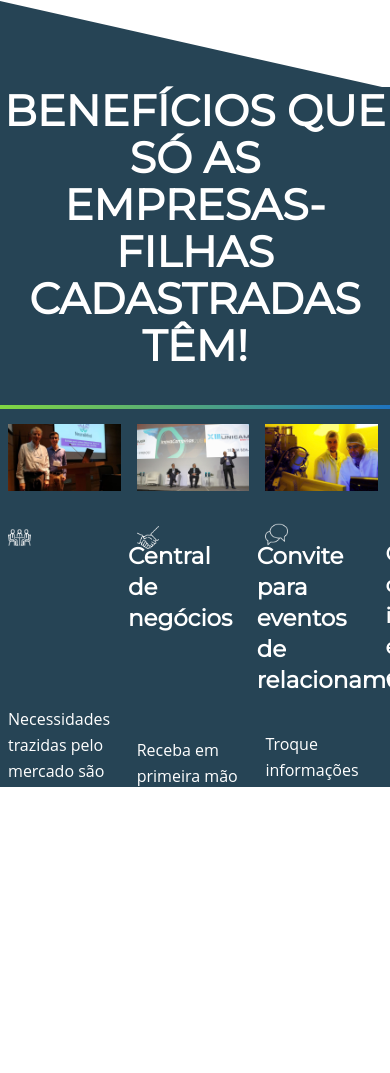
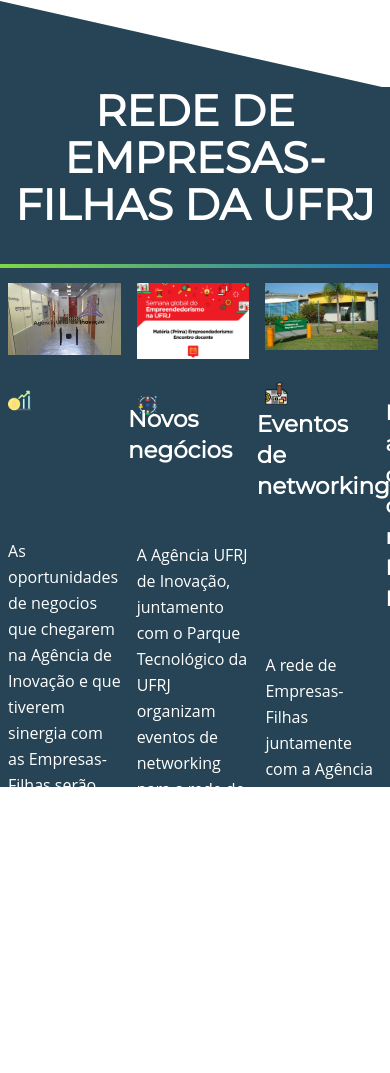
Before and after one commit to angelis-reis/empresas-filhas-ufrj, a plain HTML site: page index.html in a window 390 px wide. Shown: the part 989-2062 px from the top of the page. Drawn offline with Linux system fonts and the light colour scheme.

Commit message:
site Ready, not mobile

```diff
--- a/index.html
+++ b/index.html
@@ -71,56 +71,50 @@ static clone -->
 	</div>
 
 	<section id="beneficios">
-		<h2 id="beneficios-titulo"> <strong>BENEFÍCIOS QUE SÓ AS EMPRESAS-FILHAS
-				<br>CADASTRADAS TÊM! </strong></h2>
+		<h2 id="beneficios-titulo"> <strong>REDE DE EMPRESAS-FILHAS DA UFRJ</strong></h2>
 		<div class="separador">
 		</div>
 
 
 
 		<figure class="column">
-			<img src="images/picture1.jpg" alt="Dois homens em pé na frente de uma
-						apresentação da NeuralMind">
+			<img src="images/agencia-sede.jpg" alt="Escritório da Agência UFRJ de Inovação">
 			<div class="icon-text">
 				<div class="icon">
-					<img src="images/meeting.png">
+					<img src="images/bussiness.png">
 				</div>
-				<h4>Central de negócios</h4>
+				<h4>Novos negócios</h4>
 			</div>
 			<div id="text1">
-				<p>Necessidades trazidas pelo mercado são enviadas para a comunidade de
-					empresas-filhas para que as mesmas possam apresentar suas propostas e
-					fechar novos negócios.</p>
+				<p>As oportunidades de negocios que chegarem na Agência de Inovação e que tiverem sinergia com as Empresas-Filhas serão encaminhadas para as empresas da rede.</p>
 			</div>
 		</figure>
 
 
 		<figure class="column">
-			<img src="images/picture2.jpg" alt="Evento InovaCampinas.">
+			<img src="images/fomento.png" alt="Chamada evento Empreendedorismo na UFRJ">
 			<div class="icon-text">
 				<div class="icon">
-					<img src="images/handshake.png">
+					<img src="images/networking.png">
 				</div>
-				<h4>Convite para eventos de relacionamento</h4>
+				<h4>Eventos de networking</h4>
 			</div>
 			<div id="text2">
-				<p>Receba em primeira mão os convites para nossos eventos, sempre muito
-					concorridos e com lugares limitados.</p>
+				<p>A Agência UFRJ de Inovação, juntamento com o Parque Tecnológico da UFRJ organizam eventos de networking para a rede de Empresas-Filhas com o objetivo de fortaler as relações entre as empresas e entre as empresas e a UFRJ.</p>
 			</div>
 		</figure>
 		<figure class="column">
-			<img src="images/picture3.jpg" alt="Dois técnicos em um laboratório de
-						microscopia.">
+			<img src="images/incubadora.jpg" alt="Sede da Incubadora de Empresas da COPPE/UFRJ">
 			<div class="icon-text">
 				<div class="icon">
-					<img src="images/chat.png">
+					<img src="images/new-bussiness.png">
 				</div>
 				<p>
-					<h4 id="h4-text3">Compartilhamento de informações e experiências</h4>
+					<h4 id="h4-text3">Fomento a criação de novas Empresas-Filhas</h4>
 				</p>
 			</div>
 			<div id="text3">
-				<p>Troque informações com outras empresas-filhas e com a própria Unicamp.</p>
+				<p>A rede de Empresas-Filhas juntamente com a Agência UFRJ de Inovação trabalha para fomentar a criação e o sucesso de novas empresas pela comunidade acadêmica da UFRJ.</p>
 			</div>
 		</figure>
 
--- a/styles/my-style.css
+++ b/styles/my-style.css
@@ -135,7 +135,7 @@ a:link {
 
 #links a:hover {
 	font-size: 13px;
-	color: #ADFF2F;
+	color: #39ff14;
 }
 
 #botao {
@@ -152,7 +152,7 @@ a:link {
 }
 
 #botao:hover {
-	background-color: #74df5e
+	background-color: #39ff14
 }
 
 #title {
```
Also changed, not shown: images/agencia-sede.jpg (added), images/bussiness.png (added), images/bussiness.svg (added), images/fomento.png (added), images/incubadora.jpeg (added), images/incubadora.jpg (added), images/networking.png (added), images/networking.svg (added), images/new-bussiness.png (added).
